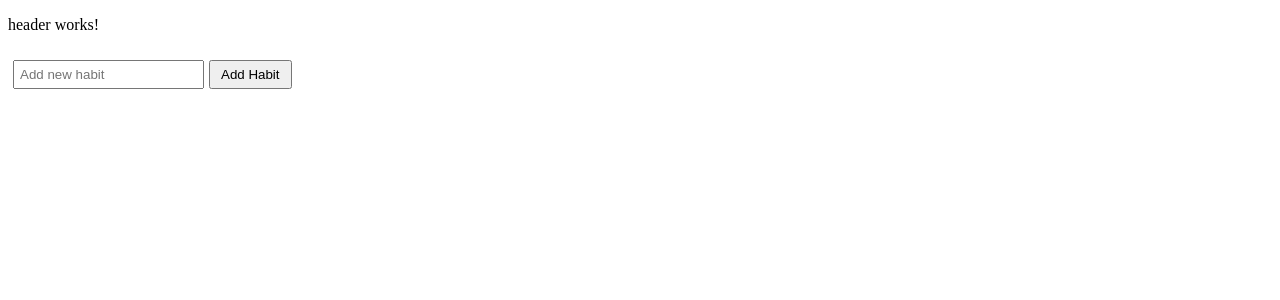
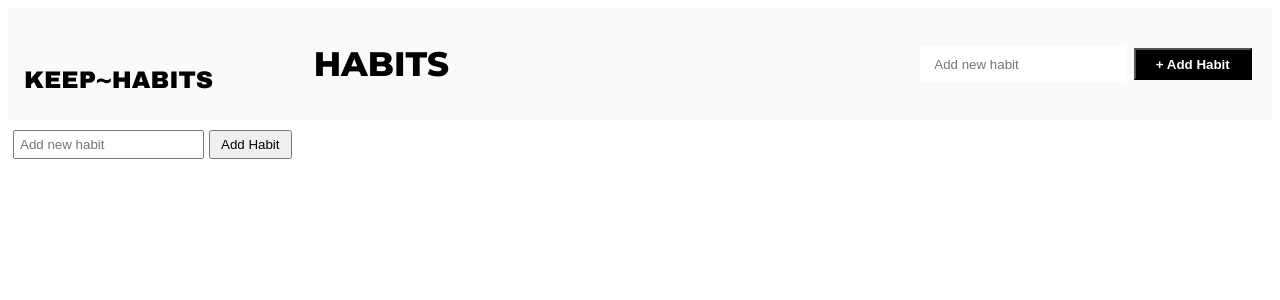
Before and after one commit to dev-araujo/habit-tracker, an Angular app: page / in a window 1280 px wide. Shown: the top 300 px of the page. Built offline with nearby package versions, Linux system fonts and the light colour scheme.

Commit message:
style: header

```diff
--- a/src/app/shared/components/header/header.component.html
+++ b/src/app/shared/components/header/header.component.html
@@ -1 +1,14 @@
-<p>header works!</p>
+<header class="topnavbar">
+    <section class="topnavbar__titles">
+        <h2>KEEP~HABITS</h2>
+
+        <h1>HABITS</h1>
+    </section>
+
+
+    <section class="topnavbar__actions">
+        <input #newHabitInput type="text" placeholder="Add new habit" />
+        <button (click)="addHabit(newHabitInput.value); newHabitInput.value=''"> <span class="plus">+</span> Add
+            Habit</button>
+    </section>
+</header>
--- a/src/app/shared/components/header/header.component.scss
+++ b/src/app/shared/components/header/header.component.scss
@@ -0,0 +1,78 @@
+.topnavbar {
+  width: auto;
+  height: 80px;
+  padding: 1rem;
+
+  // background: rgba(247, 210, 44, 0.288);
+  background: rgba(245, 245, 245, 0.527);
+
+  display: flex;
+  justify-content: space-between;
+  align-items: center;
+
+  &__titles {
+    display: flex;
+    justify-content: space-between;
+    align-items: end;
+    width: 425px;
+
+    h2 {
+      font-family: "Archivo Black", sans-serif;
+      font-weight: 400;
+    }
+
+    h1 {
+      font-family: "Montserrat", sans-serif;
+      font-weight: 800;
+      font-size: 34px;
+    }
+  }
+
+  &__actions {
+    width: 340px;
+    display: flex;
+    align-items: center;
+    justify-content: space-around;
+
+    input {
+      border: none;
+      height: 32px;
+      padding: 2px 14px 2px 14px;
+      outline: 0;
+    }
+
+    button {
+      background: black;
+      color: white;
+
+      height: 32px;
+      padding: 6px 20px 6px 20px;
+      font-weight: 600;
+
+      &:hover {
+        background: white;
+        border: black 2px solid;
+        color: black;
+        cursor: pointer;
+      }
+    }
+    .plus {
+      display: inline-block;
+      transition: transform 0.3s ease;
+    }
+
+    &:active .plus {
+      animation: spin 0.8s ease-in-out forwards;
+    }
+  }
+}
+
+@keyframes spin {
+  from {
+    transform: rotate(0deg);
+  }
+
+  to {
+    transform: rotate(360deg);
+  }
+}
--- a/src/app/shared/components/header/header.component.ts
+++ b/src/app/shared/components/header/header.component.ts
@@ -5,8 +5,13 @@ import { Component } from '@angular/core';
   standalone: true,
   imports: [],
   templateUrl: './header.component.html',
-  styleUrl: './header.component.scss'
+  styleUrl: './header.component.scss',
 })
 export class HeaderComponent {
-
+  addHabit(habitName: string) {
+    const newHabit: any = { name: habitName, days: [] };
+    for (let i = 1; i <= 30; i++) {
+      newHabit.days.push({ day: i, completed: false });
+    }
+  }
 }
```
